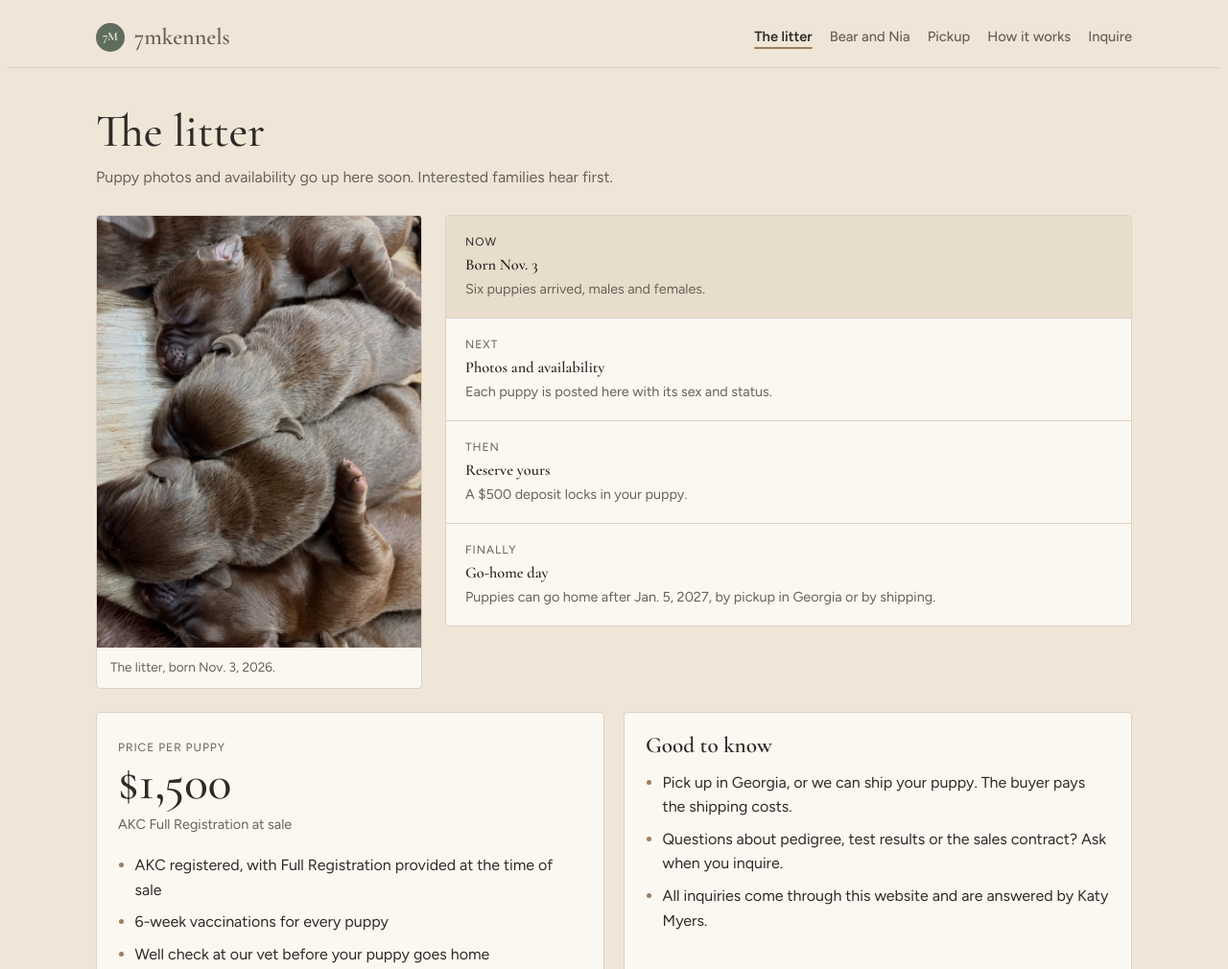
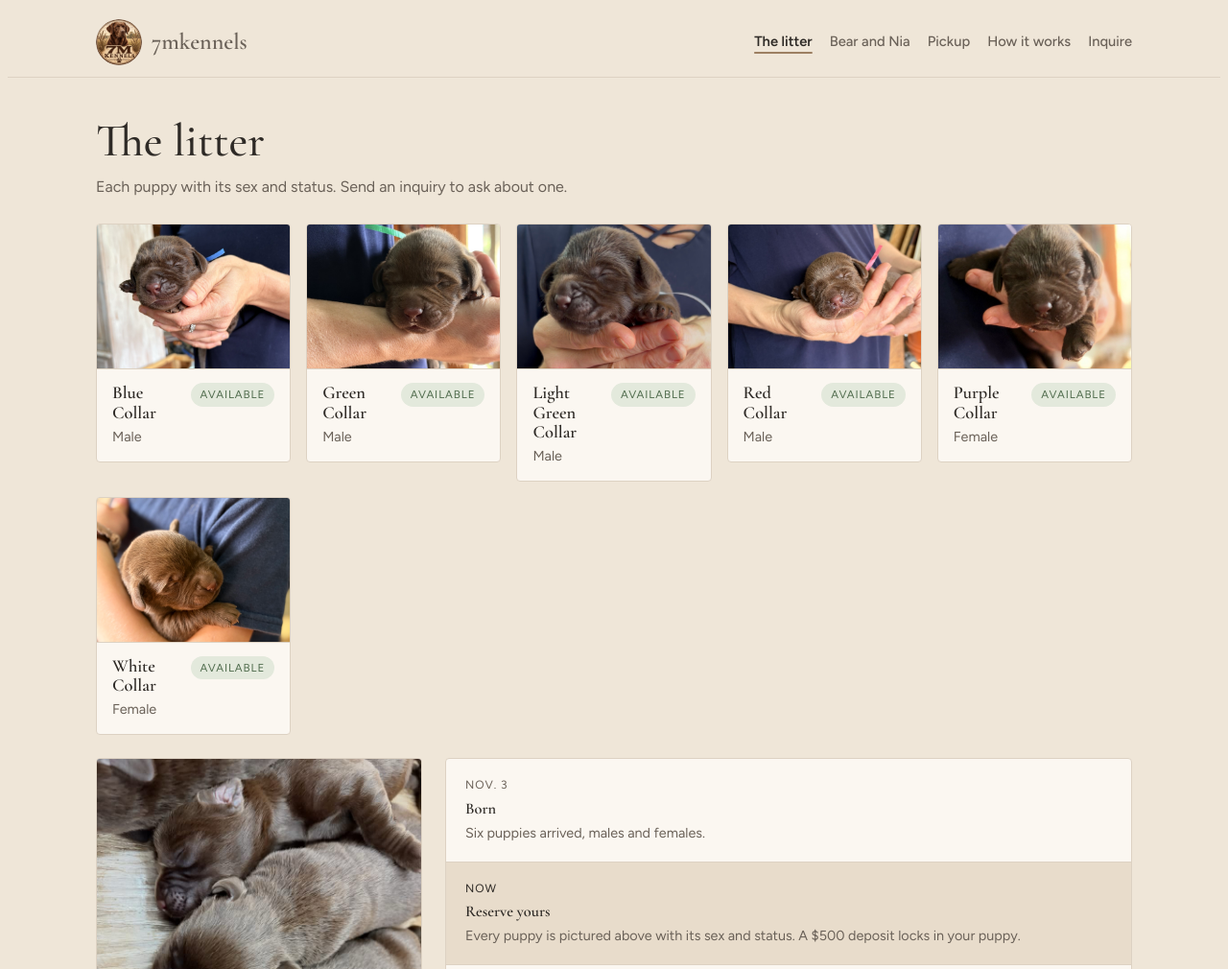
Before and after one commit to 7mkennels/website, a plain HTML site: page public/litter/index.html in a window 1280 px wide. Shown: the top 1010 px of the page at 96% size. Drawn offline with nearby package versions, Linux system fonts and the light colour scheme.

Commit message:
Litter: photos of all six puppies; new 7M Kennels logo
Each puppy is listed by collar color with its sex, status and photo.
The round 7M Kennels badge replaces the 7M circle in the header and
is the browser tab and home-screen icon. The litter timeline now
shows reservations open.

Co-Authored-By: Claude Opus 5.5 <noreply@anthropic.com>

```diff
--- a/public/litter/index.html
+++ b/public/litter/index.html
@@ -7,11 +7,13 @@
 <title>The litter · 7mkennels</title>
 <link rel="stylesheet" href="https://fonts.googleapis.com/css2?family=Cormorant+Garamond:ital,wght@0,500;0,600;1,500&family=Figtree:wght@400;500;600&display=swap">
 <link rel="stylesheet" href="/styles.css">
+<link rel="icon" type="image/png" href="/images/favicon.png">
+<link rel="apple-touch-icon" href="/images/apple-touch-icon.png">
 </head>
 <body>
 <nav class="top">
   <div class="wrap">
-    <a class="brand" href="/"><span class="brand-mark" aria-hidden="true">7M</span>7mkennels</a>
+    <a class="brand" href="/"><img class="brand-mark" src="/images/logo.png" alt="" width="48" height="48">7mkennels</a>
     <ul>
       <li><a href="/litter/" aria-current="page">The litter</a></li>
       <li><a href="/parents/">Bear and Nia</a></li>
@@ -26,15 +28,14 @@
   <section class="block first">
     <div class="section-head">
       <h1 class="page-title">The litter</h1>
-      <p id="litter-note">Puppy photos and availability go up here soon. Interested families hear first.</p>
+      <p id="litter-note">Each puppy with its sex and status. Send an inquiry to ask about one.</p>
     </div>
     <div class="puppies" id="puppies"></div>
     <div class="litter-top">
       <figure class="litter-photo"><img src="/images/litter.jpg" alt="Newborn chocolate Labrador puppies sleeping side by side" width="720" height="960"><figcaption>The litter, born Nov. 3, 2026.</figcaption></figure>
       <ol class="timeline">
-        <li class="now"><span class="label">Now</span><h3>Born Nov. 3</h3><p>Six puppies arrived, males and females.</p></li>
-        <li><span class="label">Next</span><h3>Photos and availability</h3><p>Each puppy is posted here with its sex and status.</p></li>
-        <li><span class="label">Then</span><h3>Reserve yours</h3><p>A $500 deposit locks in your puppy.</p></li>
+        <li><span class="label">Nov. 3</span><h3>Born</h3><p>Six puppies arrived, males and females.</p></li>
+        <li class="now"><span class="label">Now</span><h3>Reserve yours</h3><p>Every puppy is pictured above with its sex and status. A $500 deposit locks in your puppy.</p></li>
         <li><span class="label">Finally</span><h3>Go-home day</h3><p>Puppies can go home after Jan. 5, 2027, by pickup in Georgia or by shipping.</p></li>
       </ol>
     </div>
--- a/public/puppies.json
+++ b/public/puppies.json
@@ -1,3 +1,10 @@
 {
-  "puppies": []
+  "puppies": [
+    { "name": "Blue Collar", "sex": "Male", "status": "available", "photo": "images/blue-collar.jpg" },
+    { "name": "Green Collar", "sex": "Male", "status": "available", "photo": "images/green-collar.jpg" },
+    { "name": "Light Green Collar", "sex": "Male", "status": "available", "photo": "images/light-green-collar.jpg" },
+    { "name": "Red Collar", "sex": "Male", "status": "available", "photo": "images/red-collar.jpg" },
+    { "name": "Purple Collar", "sex": "Female", "status": "available", "photo": "images/purple-collar.jpg" },
+    { "name": "White Collar", "sex": "Female", "status": "available", "photo": "images/white-collar.jpg" }
+  ]
 }
--- a/public/styles.css
+++ b/public/styles.css
@@ -38,7 +38,7 @@ a { color: inherit; }
 nav.top { position: sticky; top: env(safe-area-inset-top, 0px); z-index: 5; background: var(--bg); border-bottom: 1px solid var(--line); margin-inline: calc(-1 * max(16px, env(safe-area-inset-left, 0px))); padding-inline: max(16px, env(safe-area-inset-left, 0px)); }
 nav.top .wrap { display: flex; align-items: center; justify-content: space-between; gap: 12px; padding: 12px 0; flex-wrap: wrap; }
 .brand { font-family: var(--f-display); font-weight: 600; font-size: 1.5rem; text-decoration: none; display: flex; align-items: center; gap: 10px; }
-.brand-mark { width: 30px; height: 30px; border-radius: 50%; background: var(--choc); color: var(--choc-fg); display: grid; place-items: center; font-size: 0.78rem; }
+.brand-mark { width: 48px; height: 48px; border-radius: 50%; display: block; flex: none; }
 nav.top ul { list-style: none; display: flex; gap: 18px; margin: 0; padding: 0; flex-wrap: wrap; font-size: 0.92rem; font-weight: 500; }
 nav.top a { text-decoration: none; color: var(--muted); }
 nav.top a:hover { color: var(--fg); }
```
Also changed, not shown: public/how-it-works/index.html (+3 -1 lines), public/index.html (+3 -1 lines), public/inquire/index.html (+3 -1 lines), public/parents/index.html (+3 -1 lines), public/pickup/index.html (+3 -1 lines), public/images/apple-touch-icon.png (added), public/images/blue-collar.jpg (added), public/images/favicon.png (added), public/images/green-collar.jpg (added), public/images/light-green-collar.jpg (added), public/images/logo.png (added), public/images/purple-collar.jpg (added), public/images/red-collar.jpg (added), public/images/white-collar.jpg (added).
